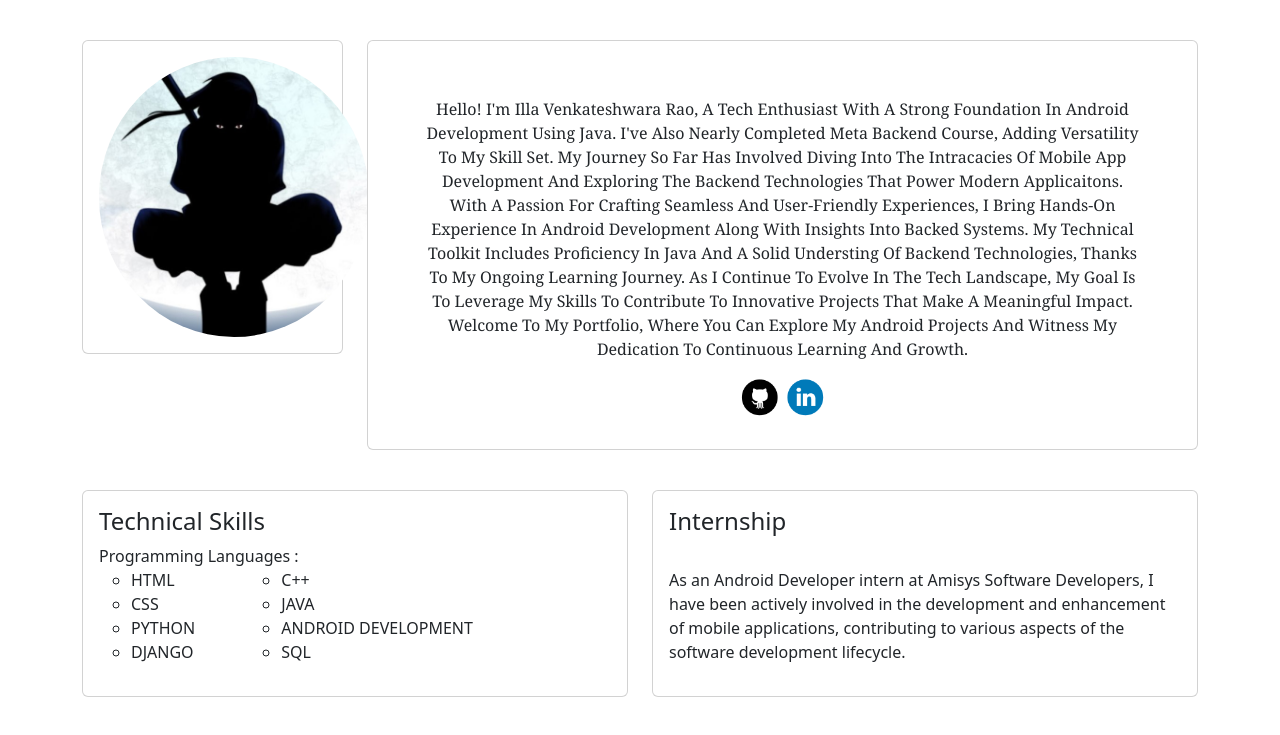
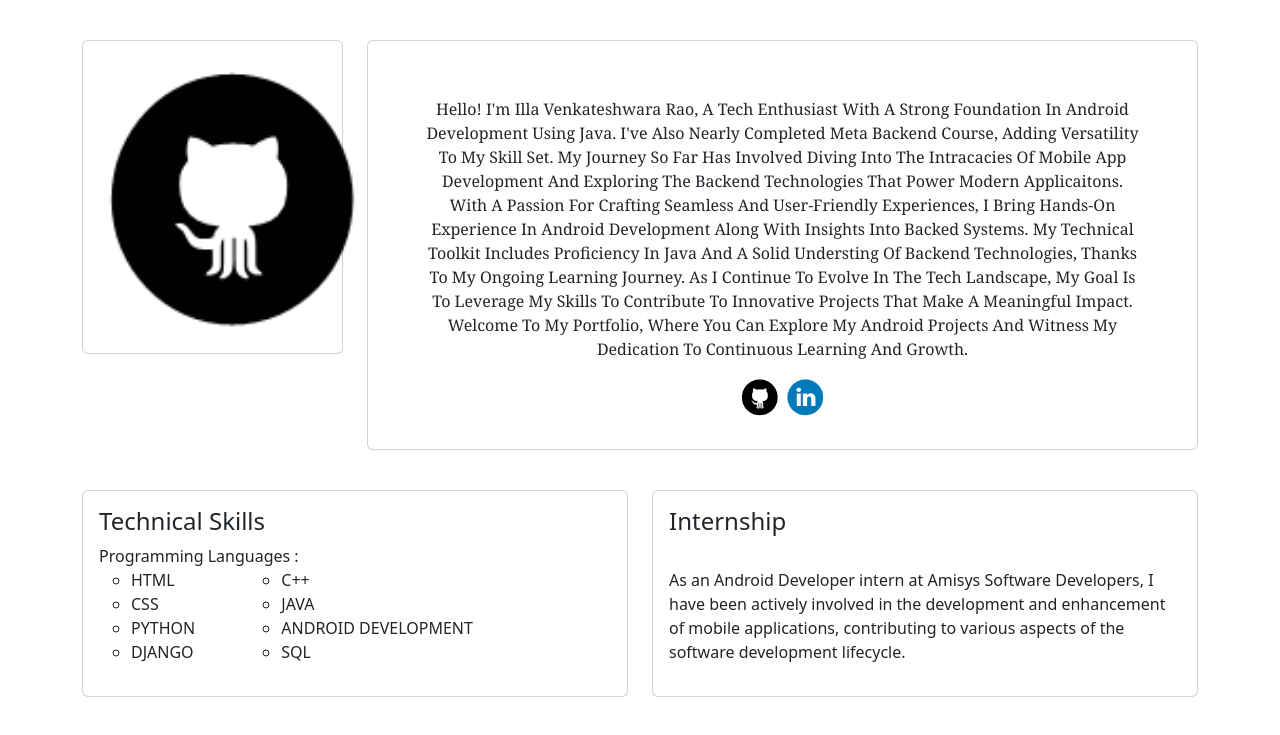
Before and after one commit to Itsvenkey/my-portfolio, a plain HTML site: page index.html in a window 1280 px wide. Shown: the top 735 px of the page. Drawn offline with nearby package versions, Linux system fonts and the light colour scheme.

Commit message:
Update index.html

```diff
--- a/index.html
+++ b/index.html
@@ -21,9 +21,8 @@
         <div class="col-md-3 text-center">
           <div class="card card-body row1 align-content-center">
             <img
-              src="itachi (2).jpg"
+              src="github black.png"
               class="rounded-circle"
-              alt="profile pic"
               style="height: 280px; width: 270px"
             />
           </div>
```
